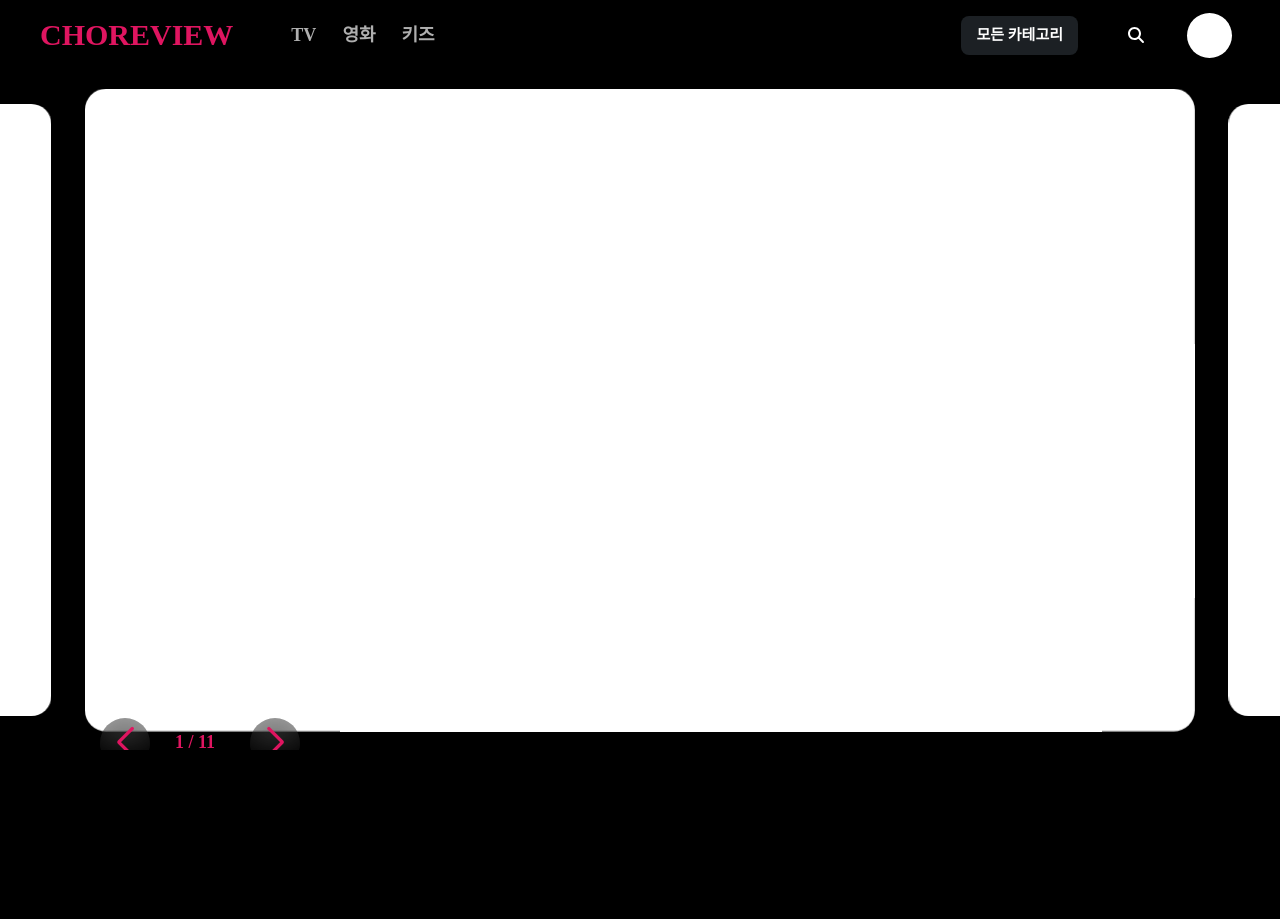
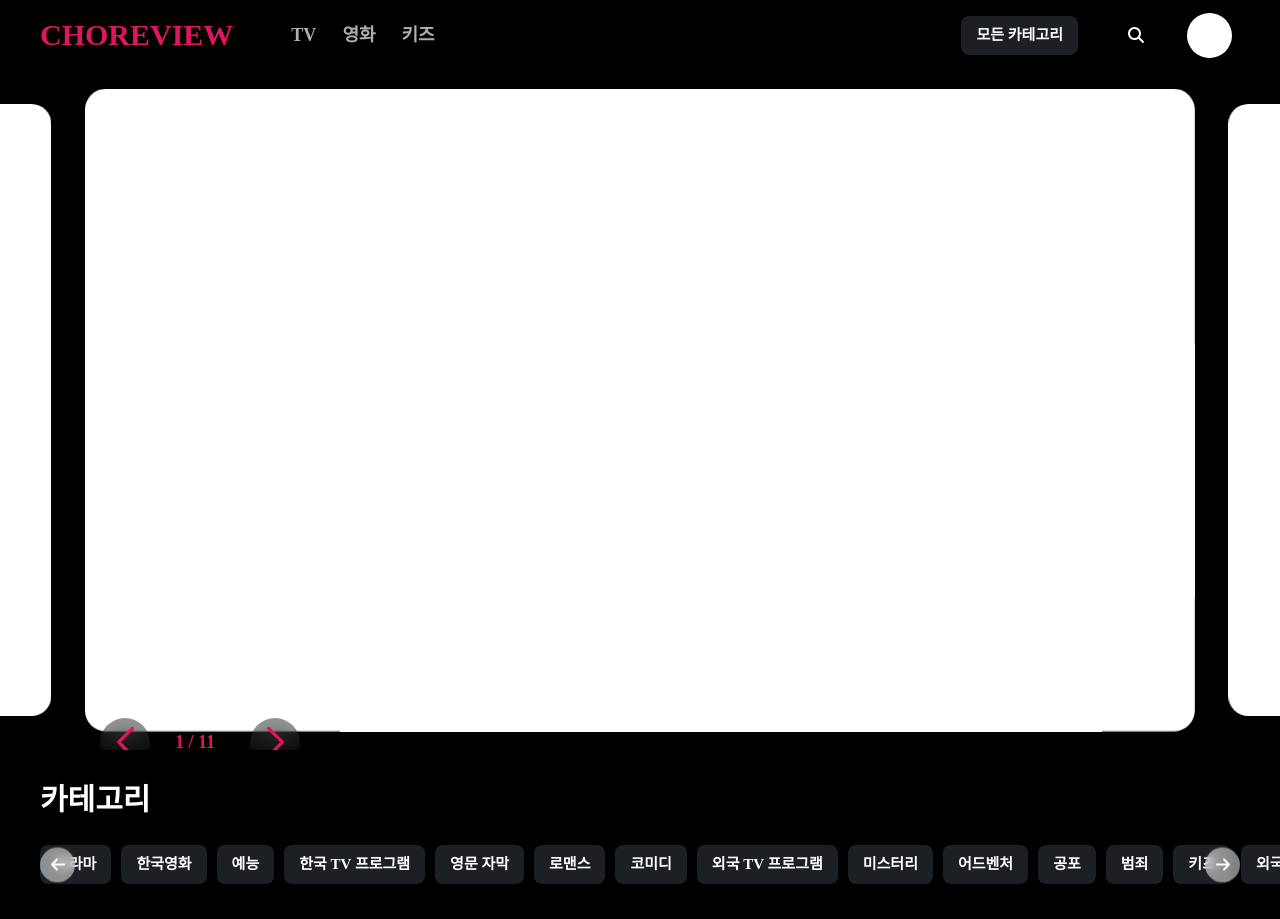
Before and after one commit to choseongchan3712/portfolio-movie-review-app, a React (Create React App) app: page / in a window 1280 px wide. Before the commit the page ends 800 px from the top, so only its background shows below. Built offline with nearby package versions, Linux system fonts and the light colour scheme.

Commit message:
category-contents complete

```diff
--- /dev/null
+++ b/src/components/Button.tsx
@@ -0,0 +1,36 @@
+import { Link } from "react-router-dom";
+import styled from "styled-components";
+import { colorStyle, fontSize, fontweight, paddingStyle } from "../GlobalStyled";
+
+const Container = styled.div`
+  display: inline-block;
+  padding: ${paddingStyle.buttonPadding};
+  background-color: ${colorStyle.buttonBasicColor};
+  border-radius: 8px;
+  font-size: ${fontSize.pcLabel};
+  font-weight: ${fontweight.pcBasic};
+  white-space: nowrap;
+  &:hover {
+    background-color: ${colorStyle.buttonHoverColor};
+  }
+  a {
+    text-decoration: none;
+    color: ${colorStyle.mainColor};
+    display: block;
+  }
+`;
+
+interface LinkProps {
+  link:string;
+  text: string;
+}
+
+const Button = ({link, text}:LinkProps): JSX.Element => {
+  return (
+    <Container>
+      <Link to={link}>{text}</Link>
+    </Container>
+  );
+};
+
+export default Button;
--- a/src/components/header_components/CategoryList.tsx
+++ b/src/components/header_components/CategoryList.tsx
@@ -6,33 +6,7 @@ import {
   fontweight,
   paddingStyle,
 } from "../../GlobalStyled";
-
-const list: string[] = [
-  "드라마",
-  "한국영화",
-  "예능",
-  "한국 TV 프로그램",
-  "영문 자막",
-  "로맨스",
-  "코미디",
-  "외국 TV 프로그램",
-  "미스터리",
-  "어드벤처",
-  "공포",
-  "범죄",
-  "키즈",
-  "외국 영화",
-  "액션",
-  "스릴러",
-  "무협",
-  "오컬트",
-  "애니메이션",
-  "판타지",
-  "SF",
-  "가족",
-  "다큐멘터리",
-  "성인",
-];
+import { mainList } from "../../list/categoryList";
 
 const Container = styled.div`
   position: absolute;
@@ -64,7 +38,7 @@ const Container = styled.div`
 const CategoryList = (): JSX.Element => {
   return (
     <Container>
-      {list.map((data: string, index: number) => (
+      {mainList.map((data: string, index: number) => (
         <Link to={"#"} key={index}>
           {data}
         </Link>
--- /dev/null
+++ b/src/list/categoryList.ts
@@ -0,0 +1,26 @@
+export const mainList: string[] = [
+  "드라마",
+  "한국영화",
+  "예능",
+  "한국 TV 프로그램",
+  "영문 자막",
+  "로맨스",
+  "코미디",
+  "외국 TV 프로그램",
+  "미스터리",
+  "어드벤처",
+  "공포",
+  "범죄",
+  "키즈",
+  "외국 영화",
+  "액션",
+  "스릴러",
+  "무협",
+  "오컬트",
+  "애니메이션",
+  "판타지",
+  "SF",
+  "가족",
+  "다큐멘터리",
+  "성인",
+];
--- a/src/pages/home/Home.tsx
+++ b/src/pages/home/Home.tsx
@@ -1,5 +1,7 @@
 import styled from "styled-components";
 import Banner from "./components/Banner";
+import Contents from "./components/Contents";
+import CategoryContents from "./components/CategoryContents";
 
 const Container = styled.div`
   position: relative;
@@ -10,9 +12,14 @@ width: 100%;
 `;
 
 const Home = (): JSX.Element => {
-  return <Container>
+  return (
+    <Container>
       <Banner />
-  </Container>;
+      <Contents title="카테고리">
+        <CategoryContents />
+      </Contents>
+    </Container>
+  );
 };
 
 export default Home;
--- /dev/null
+++ b/src/pages/home/components/CategoryContents.tsx
@@ -0,0 +1,117 @@
+import Button from "../../../components/Button";
+import "swiper/css";
+import "swiper/css/navigation";
+import { Swiper, SwiperSlide } from "swiper/react";
+import { Navigation } from "swiper/modules";
+import { mainList } from "../../../list/categoryList";
+import styled from "styled-components";
+import { paddingStyle } from "../../../GlobalStyled";
+import { FontAwesomeIcon } from "@fortawesome/react-fontawesome";
+import { faArrowLeft, faArrowRight } from "@fortawesome/free-solid-svg-icons";
+import { useEffect, useRef, useState } from "react";
+
+const Container = styled.div`
+  position: relative;
+  z-index: 3;
+  width: 100%;
+  overflow: hidden;
+`;
+
+const Slide = styled.div`
+  position: relative;
+  z-index: 4;
+  width: 100%;
+  height: auto;
+  overflow: hidden;
+`;
+
+const SlideWrap = styled.div`
+  /* transform: translateX(calc(-100% + 100vw - ${paddingStyle.pcPadding} - 30px)); */
+  position: relative;
+  display: flex;
+  z-index: 4;
+  left: 0;
+  top: 0;
+  width: fit-content;
+  transition: 0.25s ease-in-out;
+  & > div {
+    margin-right: 10px;
+  }
+  & > div:last-child {
+    margin-right: 0;
+  }
+`;
+
+const PrevButton = styled.div`
+  position: absolute;
+  z-index: 5;
+  left: 0;
+  top: 50%;
+  transform: translateY(-50%);
+  cursor: pointer;
+  width: 35px;
+  height: 35px;
+  display: flex;
+  align-items: center;
+  justify-content: center;
+  background-color: rgba(255, 255, 255, 0.5);
+  border-radius: 35px;
+  backdrop-filter: blur(5px);
+`;
+const NextButton = styled.div`
+  position: absolute;
+  z-index: 5;
+  right: ${paddingStyle.pcPadding};
+  top: 50%;
+  transform: translateY(-50%);
+  cursor: pointer;
+  width: 35px;
+  height: 35px;
+  display: flex;
+  align-items: center;
+  justify-content: center;
+  background-color: rgba(255, 255, 255, 0.5);
+  border-radius: 35px;
+  backdrop-filter: blur(5px);
+`;
+
+
+const CategoryContents = (): JSX.Element => {
+  const slideRef = useRef<HTMLDivElement | null>(null);
+
+  const [slide, setSlide] = useState<number | string>(0);
+  const clickhandler = () => {
+    if(slide === 0) {
+      setSlide(`calc(-100% + 100vw - ${paddingStyle.pcPadding} - 30px)`);
+    } else {
+      setSlide(0)
+    }
+  };
+
+  useEffect(() => {
+    const current = slideRef.current;
+    if (current) {
+      current.style.transform = `translateX(${slide})`;
+    }
+  }, [slide]);
+
+  return (
+    <Container>
+      <Slide>
+        <SlideWrap ref={slideRef}>
+          {mainList.map((data: string, index: number) => (
+            <Button key={index} link="#" text={data} />
+          ))}
+        </SlideWrap>
+        <PrevButton onClick ={clickhandler}>
+          <FontAwesomeIcon icon={faArrowLeft} />
+        </PrevButton>
+        <NextButton onClick={clickhandler}>
+          <FontAwesomeIcon icon={faArrowRight} />
+        </NextButton>
+      </Slide>
+    </Container>
+  );
+};
+
+export default CategoryContents;
--- /dev/null
+++ b/src/pages/home/components/Contents.tsx
@@ -0,0 +1,34 @@
+import { ReactNode } from "react";
+import styled from "styled-components";
+import { fontSize, fontweight, paddingStyle } from "../../../GlobalStyled";
+
+const Container = styled.div`
+width: 100%;
+padding-top: 35px;
+/* padding-left: ${paddingStyle.pcPadding}; */
+padding: 35px 0 35px ${paddingStyle.pcPadding};
+.title {
+  font-size: ${fontSize.pcHeadline};
+  font-weight: ${fontweight.pcbold};
+  padding-bottom: 30px;
+}
+.constents {
+  width: 100%;
+}
+`;
+
+interface TitleProps {
+  title: string;
+  children: ReactNode;
+}
+
+const Contents = ({ title, children }: TitleProps): JSX.Element => {
+  return (
+    <Container>
+      <div className="title">{title}</div>
+      <div className="contents"> {children}</div>
+    </Container>
+  );
+};
+
+export default Contents;
```
Lines whose indentation alone changed are shown as unchanged.
